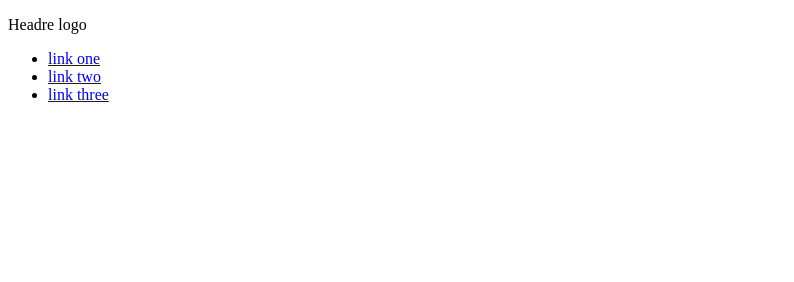
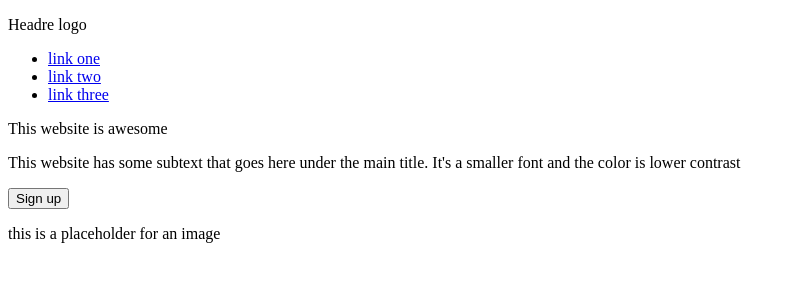
Before and after one commit to AneeIsh23-dev/landing_page, a plain HTML site: page index.html in a window 1280 px wide. Shown: the whole page, without its empty margins (0-794 px from the left). Drawn offline with Linux system fonts and the light colour scheme.

Commit message:
Add hero section

```diff
--- a/index.html
+++ b/index.html
@@ -18,5 +18,19 @@
         </div>
     </div>
 
+    <div class="hero">
+        <div>
+            <p class="maintext">This website is awesome</p>
+            <p>This website has some subtext that goes here under
+            the main title. It's a smaller font and the color
+            is lower contrast</p>
+            <button class="btn">Sign up</button>
+        </div>
+
+        <p class="placeholder">this is a placeholder for an image</p>
+
+    </div>
+
+
 </body>
 </html>
```
